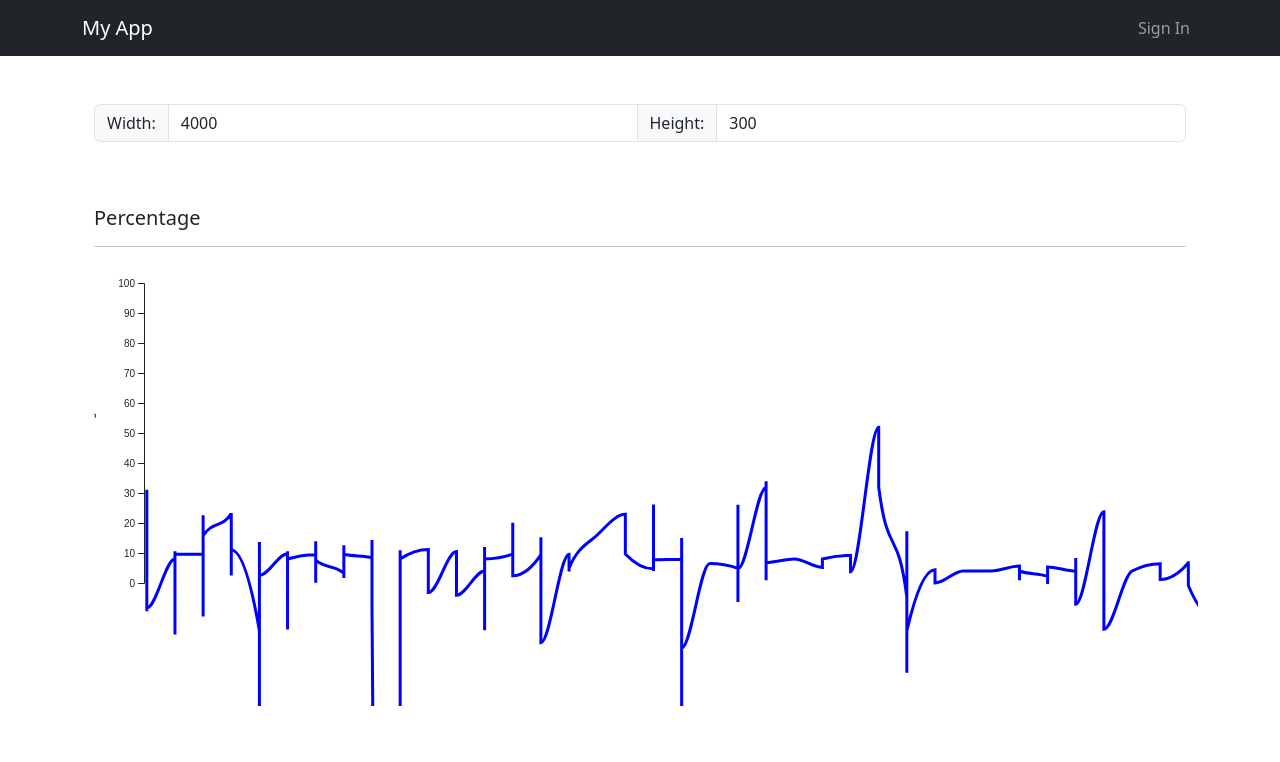
After one commit to Hammad5626/mon_proj, a Django app: page /graph2/ in a window 1280 px wide. The commit adds this page. Shown: the top 762 px of the page. Run offline with Django 4.2, Linux system fonts and the light colour scheme; data comes from the database, SQL or seed files in the repository; both versions use the stored data as it was after the commit.

Commit message:
Separate Graph file

```diff
--- a/core/templates/base.html
+++ b/core/templates/base.html
@@ -28,15 +28,16 @@
                     <li class="nav-item">
                         {% if user.is_authenticated %}
                         <a class="nav-link" href="{% url 'upload_excel' %}">Home</a>
-                        {% else %}
-                        <a class="nav-link" href="{% url 'admin_login' %}">Home</a>
                         {% endif %}
                     </li>
                     <li class="nav-item">
                         {% if user.is_authenticated %}
                         <a class="nav-link" href="{% url 'graph' %}">Graph</a>
-                        {% else %}
-                        <a class="nav-link" href="{% url 'admin_login' %}">Graph</a>
+                        {% endif %}
+                    </li>
+                    <li class="nav-item">
+                        {% if user.is_authenticated %}
+                        <a class="nav-link" href="{% url 'graph2' %}">Additional Graph</a>
                         {% endif %}
                     </li>
                 </ul>
@@ -44,6 +45,7 @@
                     {% if not user.is_authenticated %}
                     <li class="nav-item">
                         <form method="post" action="{% url 'admin_login' %}">
+                            {% csrf_token %}
                             <button type="submit" class="nav-link btn btn-outline-primary btn-sm border-2">Sign In</button>
                         </form>
                     </li>
@@ -72,7 +74,6 @@
                 </div>
             </div>
         </div>
-
         {% endblock %}
     </div>
     <script src="https://cdn.jsdelivr.net/npm/bootstrap@5.3.0-alpha3/dist/js/bootstrap.bundle.min.js" integrity="sha384-ENjdO4Dr2bkBIFxQpeoTz1HIcje39Wm4jDKdf19U8gI4ddQ3GYNS7NTKfAdVQSZe" crossorigin="anonymous"></script>
--- /dev/null
+++ b/core/templates/graph2.html
@@ -0,0 +1,111 @@
+{% extends 'base.html' %}
+
+{% block style %}
+  <style>
+    .chartWrapper {
+      position: relative;
+    }
+
+    .chartWrapper > svg {
+      position: absolute;
+      left: 0;
+      top: 0;
+    }
+
+    .chartAreaWrapper {
+      width: 100%;
+      height: 500px;
+      overflow-x: scroll;
+      overflow-y: scroll;
+    }
+  </style>
+{% endblock %}
+
+{% block content %}
+  <div class="container mt-5">
+    <div class="input-group mb-3">
+      <label class="input-group-text" for="widthInput">Width:</label>
+      <input type="text" class="form-control" id="widthInput" value="4000">
+      <label class="input-group-text" for="heightInput">Height:</label>
+      <input type="text" class="form-control" id="heightInput" value="300">
+    </div>
+    <div class="row chartWrapper">
+      <div class="mt-5 col-lg-12 chartAreaWrapper">
+        <h5>Percentage</h5>
+        <hr>
+        <svg id="additionalChart"></svg>
+      </div>
+    </div>
+  </div>
+
+  <script src="https://d3js.org/d3.v6.min.js"></script>
+  <script>
+    document.addEventListener('DOMContentLoaded', function() {
+      let contextData = JSON.parse('{{ context_json|safe }}');
+      let profitList = contextData.profit_list;
+      let openingTimeList = contextData.opening_time_list;
+
+      let margin = { top: 20, right: 20, bottom: 30, left: 50 };
+      let width = (openingTimeList.length * 12) - margin.left - margin.right;
+      let height = 500 - margin.top - margin.bottom;
+
+      let additionalSvg = d3.select('#additionalChart')
+        .attr('width', width + margin.left + margin.right)
+        .attr('height', height + margin.top + margin.bottom)
+        .append('g')
+        .attr('transform', 'translate(' + margin.left + ',' + margin.top + ')');
+
+      let xScale = d3.scaleBand()
+        .domain(openingTimeList)
+        .range([0, width])
+        .padding(0.1);
+
+      let yScale = d3.scaleLinear()
+        .range([height, 0]);
+
+      let percentageTotalBalance = profitList.map((balance) => (balance / profitList[profitList.length - 1]) * 100);
+
+      let additionalLine = d3.line()
+        .x((d, i) => xScale(openingTimeList[i]))
+        .y((d) => yScale(d))
+        .curve(d3.curveMonotoneX);
+
+      let drawChart = () => {
+        additionalSvg.selectAll('*').remove();
+
+        let chartWidth = +d3.select('#widthInput').node().value;
+        let chartHeight = +d3.select('#heightInput').node().value;
+
+        additionalSvg.attr('width', chartWidth + margin.left + margin.right)
+          .attr('height', chartHeight + margin.top + margin.bottom);
+
+        xScale.range([0, chartWidth]);
+        yScale.domain([0, d3.max(percentageTotalBalance)]).range([chartHeight, 0]);
+
+        // Line for Percentage Total Balance
+        additionalSvg.append('path')
+          .datum(percentageTotalBalance)
+          .attr('fill', 'none')
+          .attr('stroke', 'blue')
+          .attr('stroke-width', 3)
+          .attr('d', additionalLine);
+
+        // Appending the Side Bar
+        additionalSvg.append('g')
+          .call(d3.axisLeft(yScale.copy().range([chartHeight, 0])))
+          .append('text')
+          .attr('x', -chartHeight / 2)
+          .attr('y', -margin.left)
+          .attr('transform', 'rotate(-90)')
+          .attr('fill', '#000')
+          .attr('text-anchor', 'middle')
+          .text('Percentage');
+      };
+
+      d3.select('#widthInput').on('input', drawChart);
+      d3.select('#heightInput').on('input', drawChart);
+      drawChart();
+      d3.select('#applyButton').on('click', drawChart);
+    });
+  </script>
+{% endblock %}
--- a/core/urls.py
+++ b/core/urls.py
@@ -1,11 +1,12 @@
 from django.urls import path
-from .views import upload_excel,graph_view,index,admin_logout
+from .views import upload_excel,graph_view,index,admin_logout, graph2_view
 from .views import AdminLoginView
 
 urlpatterns = [
     path('',index,name='index'),
     path('home/', upload_excel, name='upload_excel'),
     path('graph/', graph_view, name='graph'),
+    path('graph2/', graph2_view, name='graph2'),
     path('admin/login/', AdminLoginView.as_view(), name='admin_login'),
     path('admin/logout/', admin_logout, name='admin_logout'),
 ]
--- a/core/views.py
+++ b/core/views.py
@@ -62,7 +62,26 @@ def graph_view(request):
 
     return render(request, 'graph.html', {'context_json': context_json})
 
+def graph2_view(request):
+    data = DataModel.objects.values('profit', 'opening_price', 'opening_time')
+    profit_list = [entry['profit'] for entry in data]
+    opening_price_list = [entry['opening_price'] for entry in data]
+    opening_time_list = [entry['opening_time'].strftime('%Y-%m-%d') for entry in data]
 
+    context = {
+        'profit_list': profit_list,
+        'opening_price_list': opening_price_list,
+        'opening_time_list': opening_time_list,
+    }
+
+    context_json = json.dumps(context)
+
+    return render(request, 'graph2.html', {'context_json': context_json})
+
+
+
+def index(request):
+    return render(request, 'base.html')
 
 class AdminLoginView(LoginView):
     template_name = 'admin_login.html'
@@ -70,9 +89,6 @@ class AdminLoginView(LoginView):
     def get_form_class(self):
         return AdminLoginForm
 
-def index(request):
-    return render(request, 'base.html')
-
 def admin_logout(request):
     logout(request)
     return redirect('index')
```
Also changed, not shown: core/templates/graph.html (+8 -58 lines), db.sqlite3.
